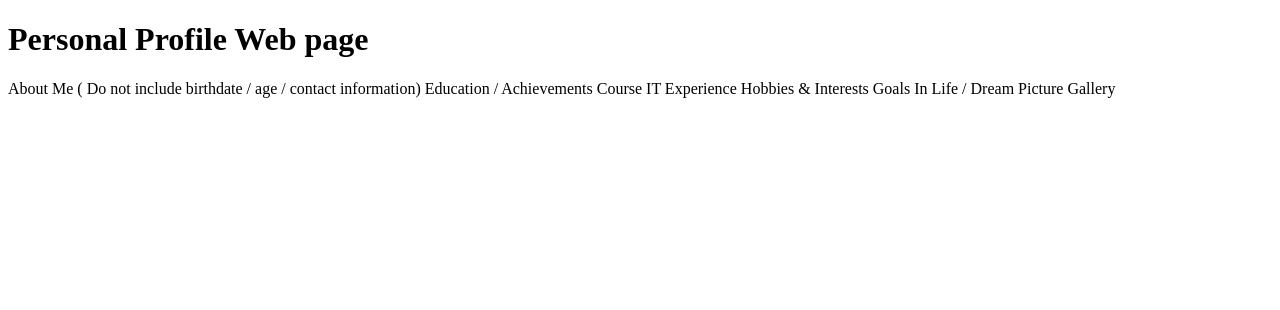
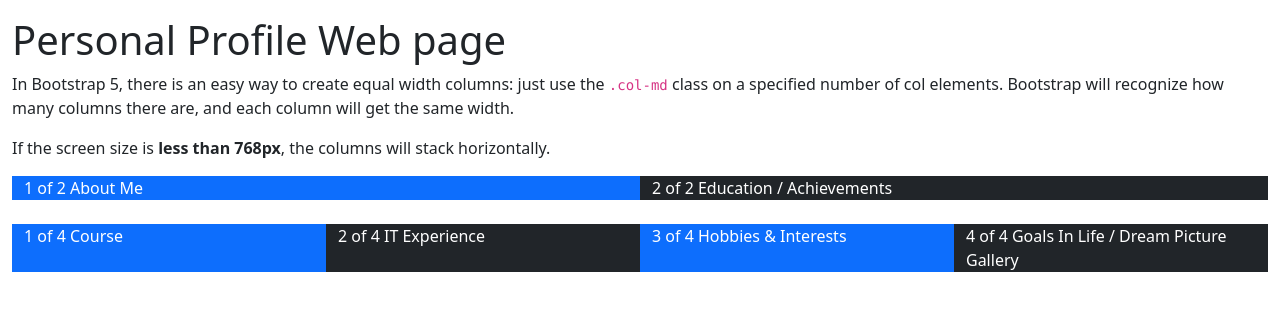
Before and after one commit to EthanPalconaners/webprog-SF231-personal-website, a plain HTML site: page home/index.html in a window 1280 px wide. Drawn offline with nearby package versions, Linux system fonts and the light colour scheme.

Commit message:
bootstrap5 initial commit

```diff
--- a/home/index.html
+++ b/home/index.html
@@ -1,21 +1,51 @@
 <!DOCTYPE html>
 <html>
 <head>
-<title>Page Title</title>
+<title>Bootstrap Example</title>
+<meta charset="utf-8">
+<meta name="viewport" content="width=device-width, initial-scale=1">
+<link href="https://cdn.jsdelivr.net/npm/bootstrap@5.3.3/dist/css/bootstrap.min.css" rel="stylesheet">
+<script src="https://cdn.jsdelivr.net/npm/bootstrap@5.3.3/dist/js/bootstrap.bundle.min.js"></script>
 </head>
 <body>
 
-<h1>Personal Profile Web page</h1>
-<p>
-About Me
- ( Do not include birthdate / age / contact information)
-Education / Achievements
-Course
-IT Experience
-Hobbies & Interests
-Goals In Life / Dream
-Picture Gallery
+
+
+
+
+
+
+
 </p>
+
+
+<div class="container-fluid mt-3">
+    <h1>Personal Profile Web page</h1>
+    <p>In Bootstrap 5, there is an easy way to create equal width columns: just use the <code>.col-md</code> class on a specified number of col elements. Bootstrap will recognize how many columns there are, and each column will get the same width.</p>
+    <p>If the screen size is <strong>less than 768px</strong>, the columns will stack horizontally.</p>
+    <div class="container-fluid">
+      <div class="row">
+        <div class="col-md bg-primary text-white">1 of 2 About Me
+
+        </div>
+        <div class="col-md bg-dark text-white">2 of 2 Education / Achievements
+
+        </div>
+      </div>
+    </div>
+    <br>
+
+    <div class="container-fluid">
+      <div class="row">
+        <div class="col-md bg-primary text-white">1 of 4  Course  </div>
+        <div class="col-md bg-dark text-white">2 of 4 IT Experience</div>
+        <div class="col-md bg-primary text-white">3 of 4 Hobbies & Interests </div>
+        <div class="col-md bg-dark text-white">4 of 4 Goals In Life / Dream   Picture Gallery</div>
+      </div>
+    </div>
+  </div>
+
+
 
 </body>
 </html>
```
